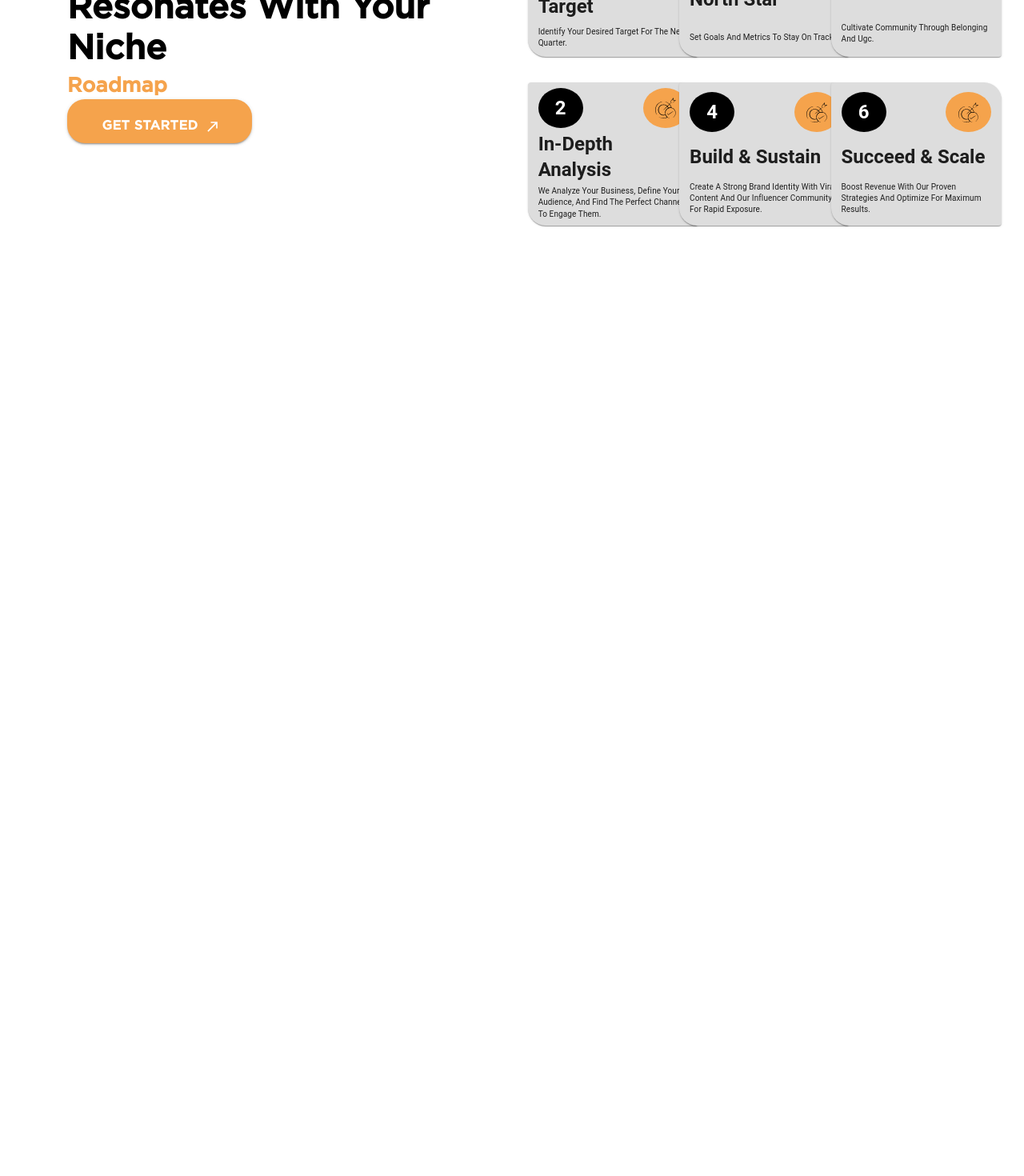
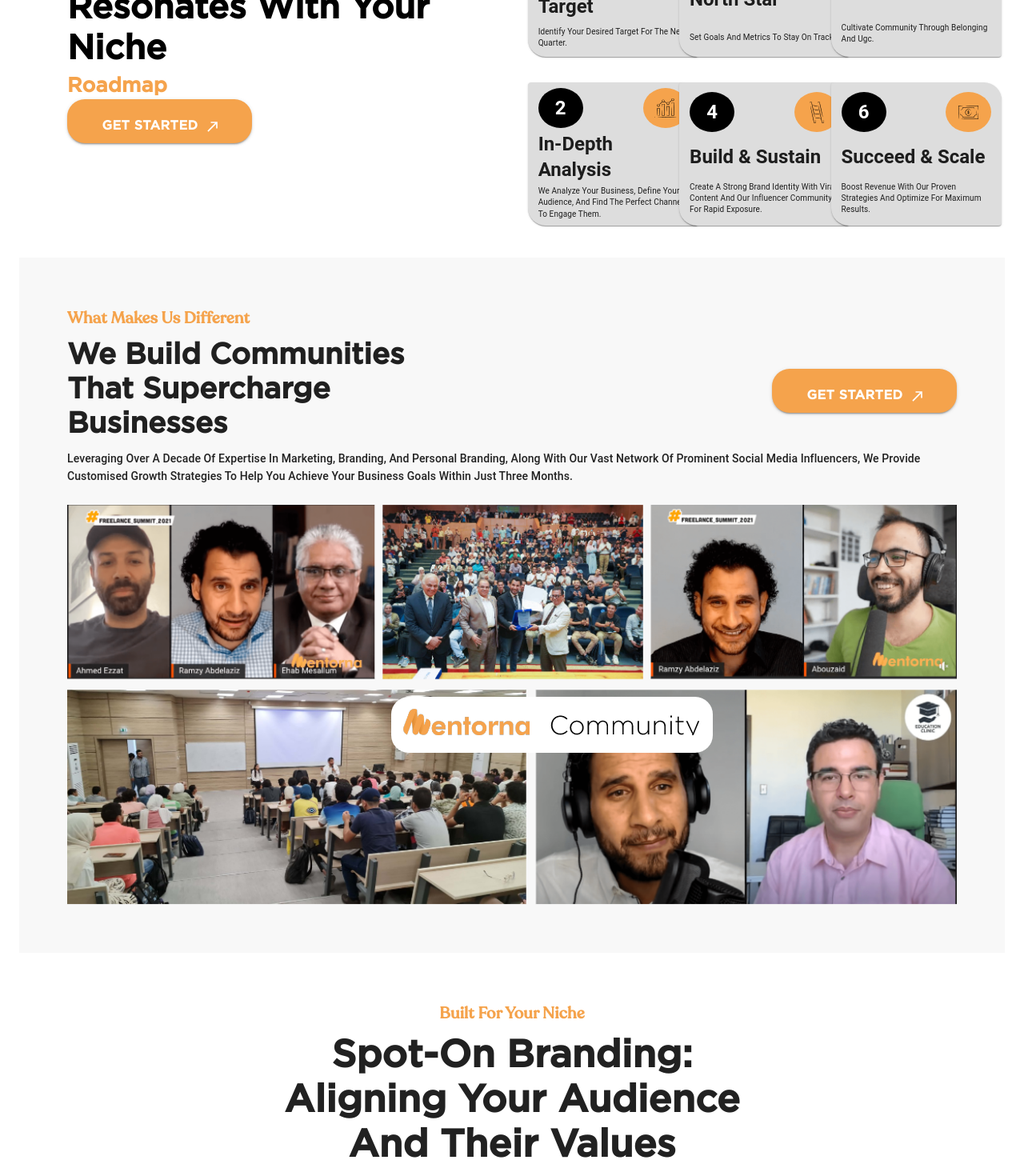
Before and after one commit to AmjadShakhshir/mentora, a React (Create React App) app in the folder mentora_react/: page / in a window 1280 px wide. Shown: the part 1420-2890 px from the top of the page at 80% size. Before the commit the page ends 1742 px from the top, so only its background shows below. Built offline with nearby package versions, Linux system fonts and the light colour scheme.

Commit message:
add Niche section

```diff
--- a/mentora_react/src/App.js
+++ b/mentora_react/src/App.js
@@ -1,7 +1,7 @@
 import { BrowserRouter } from 'react-router-dom';
 import './App.css';
 import './fonts/fonts.css'
-import { Header, Marketing, Features } from './containers';
+import { Header, Marketing, Features, Community, Niche } from './containers';
 import { Container, createTheme, ThemeProvider, CssBaseline } from '@mui/material';
 
 function App() {
@@ -22,6 +22,8 @@
           <Header />
           <Marketing />
           <Features />
+          <Community />
+          <Niche />
         </Container>
       </ThemeProvider>
     </BrowserRouter>
--- /dev/null
+++ b/mentora_react/src/containers/Community.js
@@ -0,0 +1,49 @@
+import { Box, Typography } from '@mui/material'
+import React from 'react'
+import { Buttons } from '../components'
+import { images } from '../constants'
+
+const Community = () => {
+  return (
+    <Box component='section' padding={'60px'} bgcolor={'#F8F8F8'}>
+        <Typography variant='h6'sx={{
+            fontFamily: 'Recoleta',
+            color: '#F5A34C',
+            fontWeight: 700,
+        }}>What Makes Us Different</Typography>
+        <Box sx={{
+            display: 'flex',
+            justifyContent: 'space-between',
+            alignItems: 'center',
+            paddingBlock:'10px'
+        }}>
+            <Typography variant='h3' sx={{
+                fontFamily:'Gotham',
+                fontWeight: 700,
+                fontSize: '2.3rem',
+                flexBasis: '40%',
+            }}>We Build Communities That Supercharge Businesses</Typography>
+            <Buttons flexBasis={'20%'} />
+        </Box>
+        <Typography variant='subtitle2' fontSize={14} pb={3}>Leveraging Over A Decade Of Expertise In Marketing, Branding, And Personal Branding, Along With Our Vast Network Of Prominent Social Media Influencers, We Provide Customised Growth Strategies To Help You Achieve Your Business Goals Within Just Three Months.</Typography>
+        <Box component={'section'} sx={{
+            display: 'flex',
+            justifyContent:'center',
+            position: 'relative',
+        }}>
+            <img width={'100%'} src={images.community} alt="online meeting discussing about the startups ideas" />
+            <Box component={'section'} sx={{
+                position: 'absolute',
+                transform: 'translate(50px, 240px)',
+                backgroundColor: 'white',
+                padding: '15px',
+                borderRadius: '22px'
+            }}>
+                <img src={images.communityLogo} alt="community word with metorna logo" />
+            </Box>
+        </Box>
+    </Box>
+  )
+}
+
+export default Community
--- a/mentora_react/src/containers/Features/Features.js
+++ b/mentora_react/src/containers/Features/Features.js
@@ -2,6 +2,7 @@
 import { Box, Typography, Grid } from '@mui/material';
 import FeaturesCard from "./FeaturesCard";
 import { Buttons } from "../../components";
+import { images } from "../../constants";
 
 const Features = () => {
   return (
@@ -38,17 +39,17 @@
         </Box>
 
         <Grid container spacing={4}>
-            <FeaturesCard number={1}
+            <FeaturesCard number={1} img={images.target}
             text={'Define Your Target'} textPara={'Identify Your Desired Target For The Next Quarter.'} />
-            <FeaturesCard number={3}
+            <FeaturesCard number={3} img={images.world}
             text={'North Star'} textPara={'Set Goals And Metrics To Stay On Track.'} />
-            <FeaturesCard number={5}
+            <FeaturesCard number={5} img={images.arrow}
             text={'Convert More'} textPara={'Cultivate Community Through Belonging And Ugc.'} />
-            <FeaturesCard number={2}
+            <FeaturesCard number={2} img={images.charts}
             text={'In-Depth Analysis'} textPara={'We Analyze Your Business, Define Your Audience, And Find The Perfect Channel To Engage Them.'} />
-            <FeaturesCard number={4}
+            <FeaturesCard number={4} img={images.ladder}
             text={'Build & Sustain'} textPara={'Create A Strong Brand Identity With Viral Content And Our Influencer Community For Rapid Exposure.'} />
-            <FeaturesCard number={6}
+            <FeaturesCard number={6} img={images.money}
             text={'Succeed & Scale'} textPara={'Boost Revenue With Our Proven Strategies And Optimize For Maximum Results.'} />
         </Grid>
 
--- a/mentora_react/src/containers/Features/FeaturesCard.js
+++ b/mentora_react/src/containers/Features/FeaturesCard.js
@@ -1,6 +1,5 @@
 import React from 'react'
 import { Grid, Paper, Typography, Box } from '@mui/material';
-import { images } from "../../constants";
 
 const FeaturesCard = (props) => {
   return (
@@ -36,7 +35,7 @@
                 display: 'flex',
                 justifyContent: 'center',
                 alignItems: 'center',
-              }}><img src={images.arrow} alt="" /></Box>
+              }}><img src={props.img} alt="" /></Box>
           </Box>
           <Typography variant='h5' sx={{
             fontWeight: 700,
--- /dev/null
+++ b/mentora_react/src/containers/Niche.js
@@ -0,0 +1,28 @@
+import { Box, Typography } from '@mui/material'
+import React from 'react'
+
+const Niche = () => {
+  return (
+    <Box component={'section'} sx={{
+      padding: '60px',
+      display: 'flex',
+      flexDirection: 'column',
+      gap: '10px',
+      alignItems: 'center',
+      textAlign: 'center'
+    }}>
+        <Typography variant='h6'sx={{
+            fontFamily: 'Recoleta',
+            color: '#F5A34C',
+            fontWeight: 700,
+        }}>Built For Your Niche</Typography>
+        <Typography variant='h3'sx={{
+            fontFamily: 'Gotham',
+            fontWeight: 700,
+            width: '60%'
+        }}>Spot-On Branding: Aligning Your Audience And Their Values</Typography>
+    </Box>
+  )
+}
+
+export default Niche
--- a/mentora_react/src/containers/index.js
+++ b/mentora_react/src/containers/index.js
@@ -1,3 +1,5 @@
 export { default as Header } from './Header';
 export { default as Marketing } from './Marketing';
 export { default as Features } from './Features/Features';
+export { default as Community } from './Community';
+export { default as Niche } from './Niche';
```
